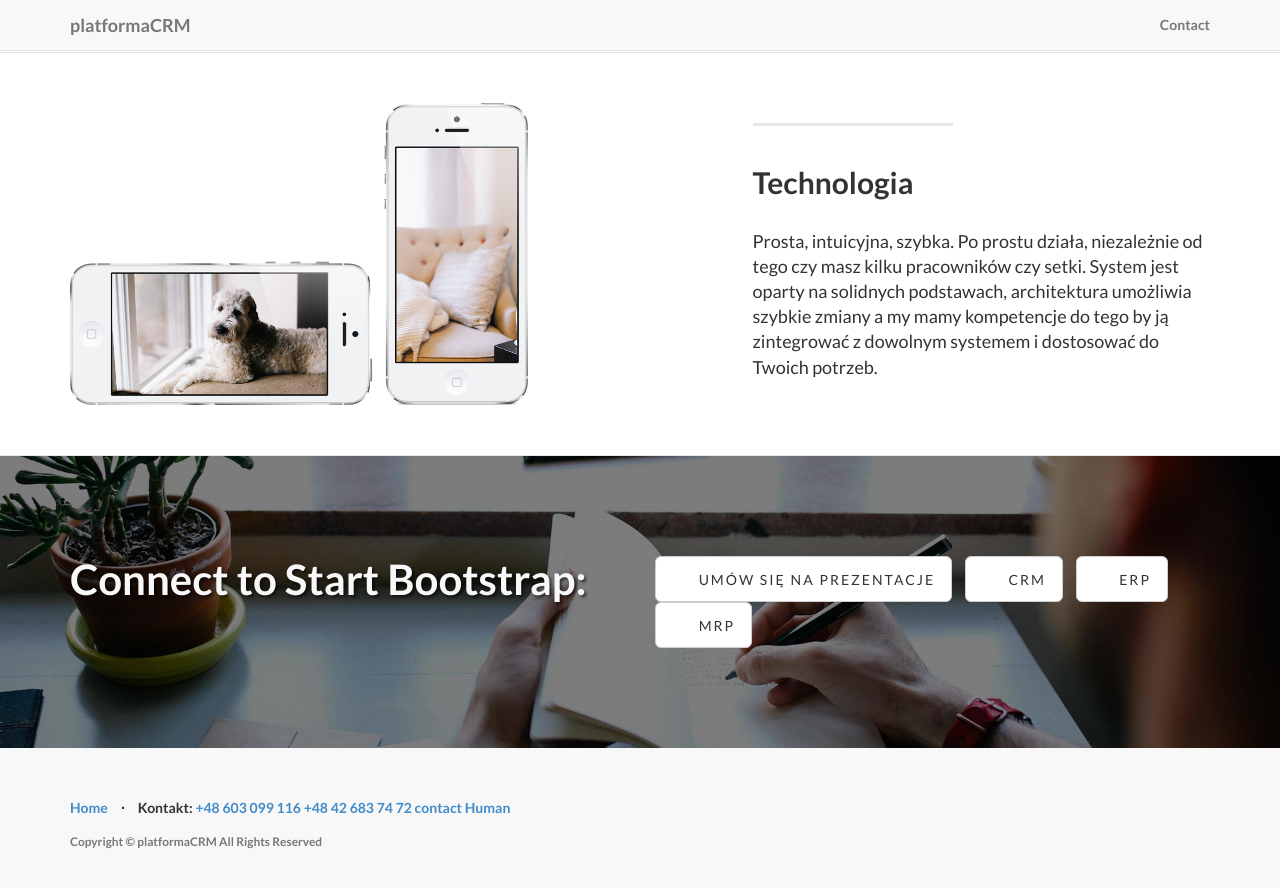
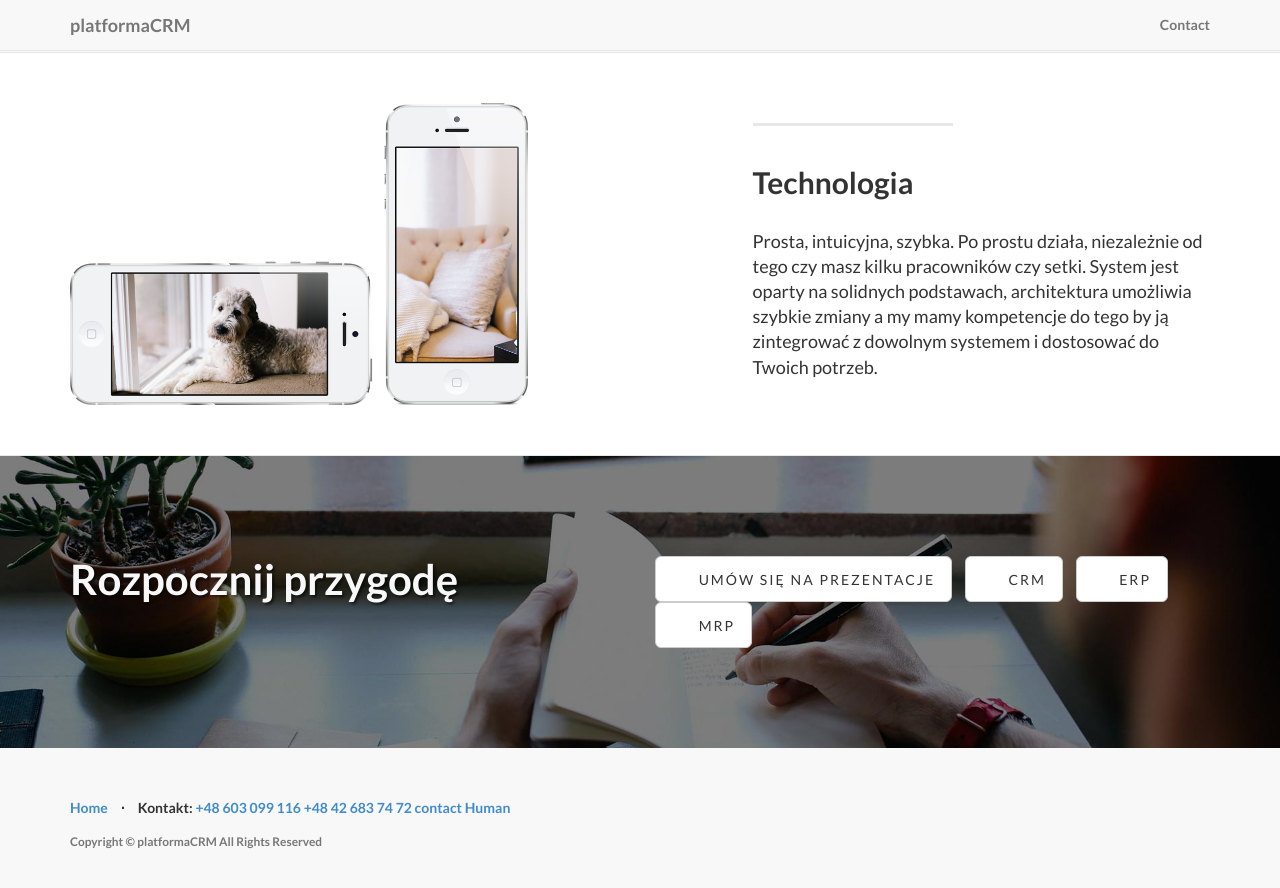
Before and after one commit to platformacrm/platformacrm.github.io, a Jekyll site: the page built from index.html, in a window 1280 px wide and 900 px high, scrolled down 1738 px. Shown: the top 888 px of the window. Built offline with Jekyll 4.4.1, drawn with Linux system fonts in a browser that asks for light colours.

Commit message:
Update contact.html

```diff
--- a/_includes/contact.html
+++ b/_includes/contact.html
@@ -4,7 +4,7 @@
 
         <div class="row">
             <div class="col-lg-6">
-                <h2>Connect to Start Bootstrap:</h2>
+                <h2>Rozpocznij przygodę</h2>
             </div>
             <div class="col-lg-6">
                 <ul class="list-inline banner-social-buttons">
```
